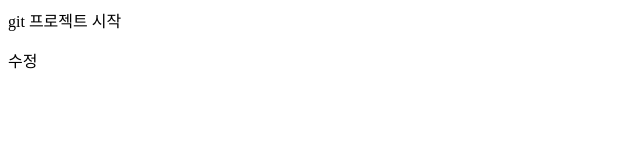
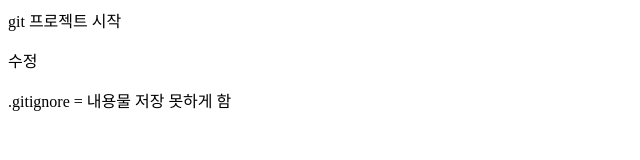
Before and after one commit to raylin048/myApp, a plain HTML site: page index.html in a window 1280 px wide. Shown: the whole page, without its empty margins (0-640 px from the left). Drawn offline with Linux system fonts and the light colour scheme.

Commit message:
lnitial commit

```diff
--- a/index.html
+++ b/index.html
@@ -9,5 +9,6 @@
 <body>
   git 프로젝트 시작
   <p>수정</p>
+  <p>.gitignore = 내용물 저장 못하게 함</p>
 </body>
 </html>
```
